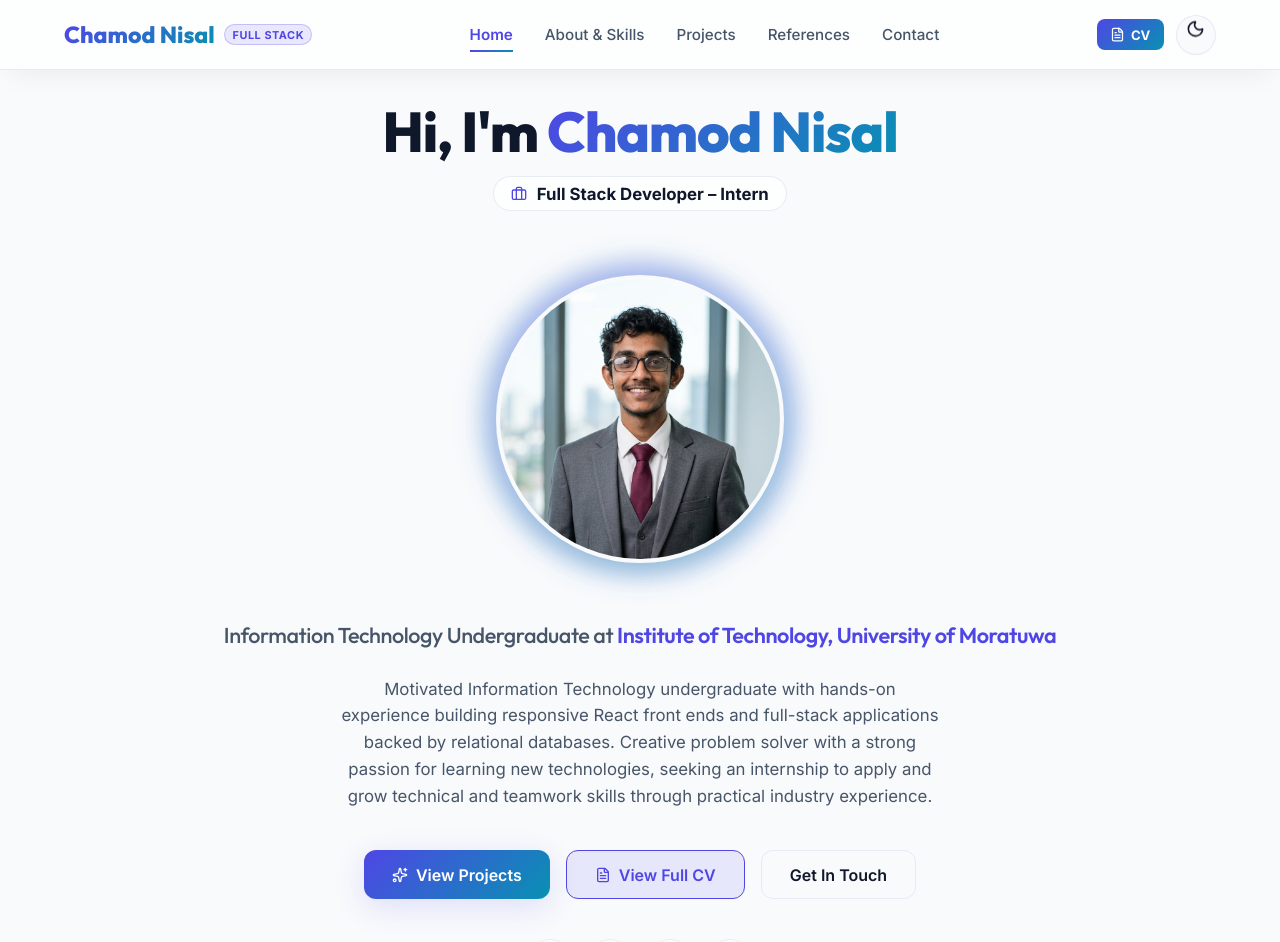
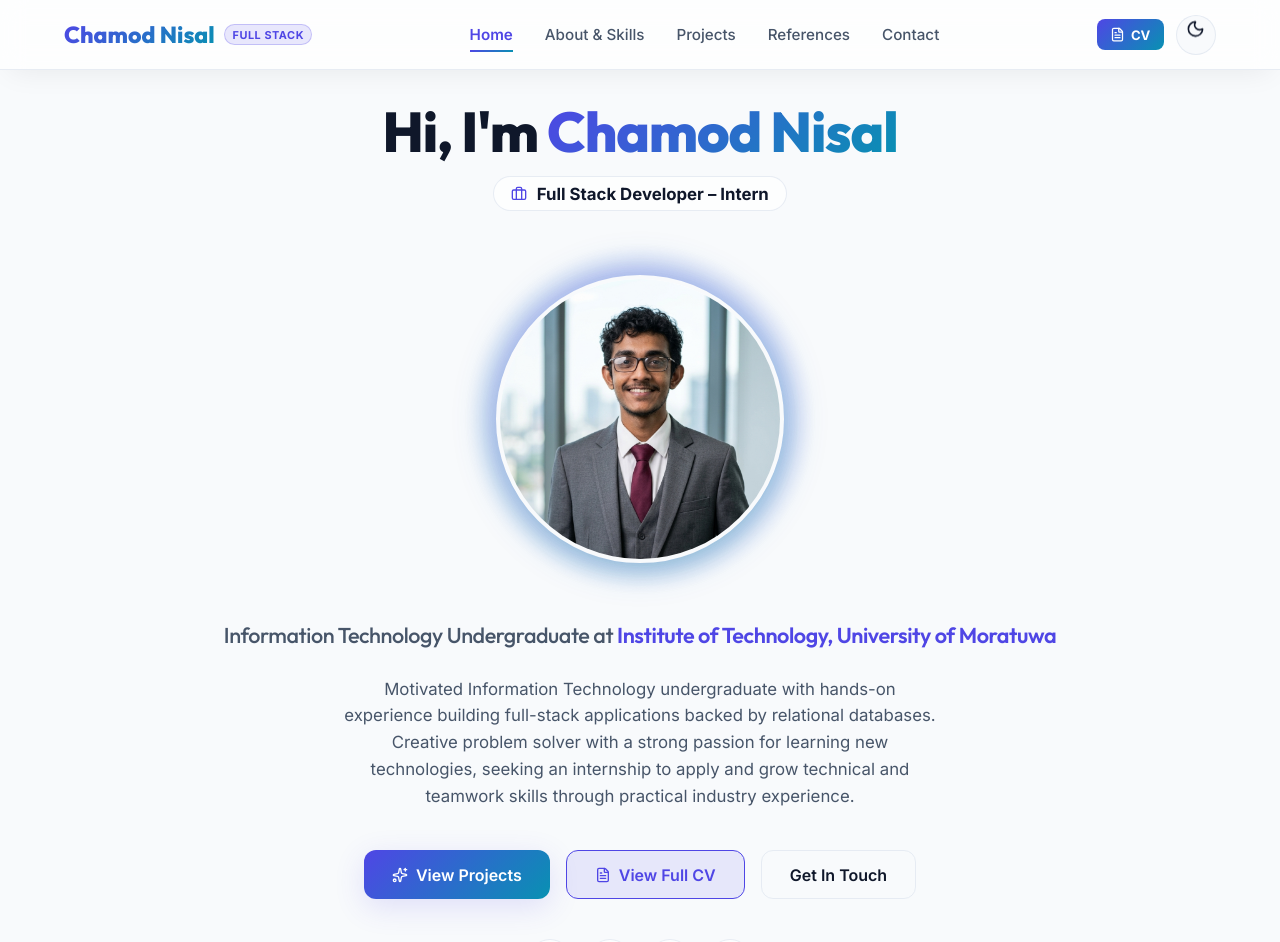
Before and after one commit to nisal73/My-portfolio, a React (Create React App) app: page / in a window 1280 px wide. Shown: the top 942 px of the page. Built offline with nearby package versions, Linux system fonts and the light colour scheme.

Commit message:
Update Home description text

```diff
--- a/src/components/Home.js
+++ b/src/components/Home.js
@@ -88,9 +88,9 @@ const Home = () => {
           </h2>
 
           <p className="home-description">
-            Motivated Information Technology undergraduate with hands-on experience building responsive React front ends
-            and full-stack applications backed by relational databases. Creative problem solver with a strong passion
-            for learning new technologies, seeking an internship to apply and grow technical and teamwork skills through practical industry experience.
+            Motivated Information Technology undergraduate with hands-on experience building full-stack applications
+            backed by relational databases. Creative problem solver with a strong passion for learning new technologies,
+            seeking an internship to apply and grow technical and teamwork skills through practical industry experience.
           </p>
 
           {/* Call to Actions */}
```
